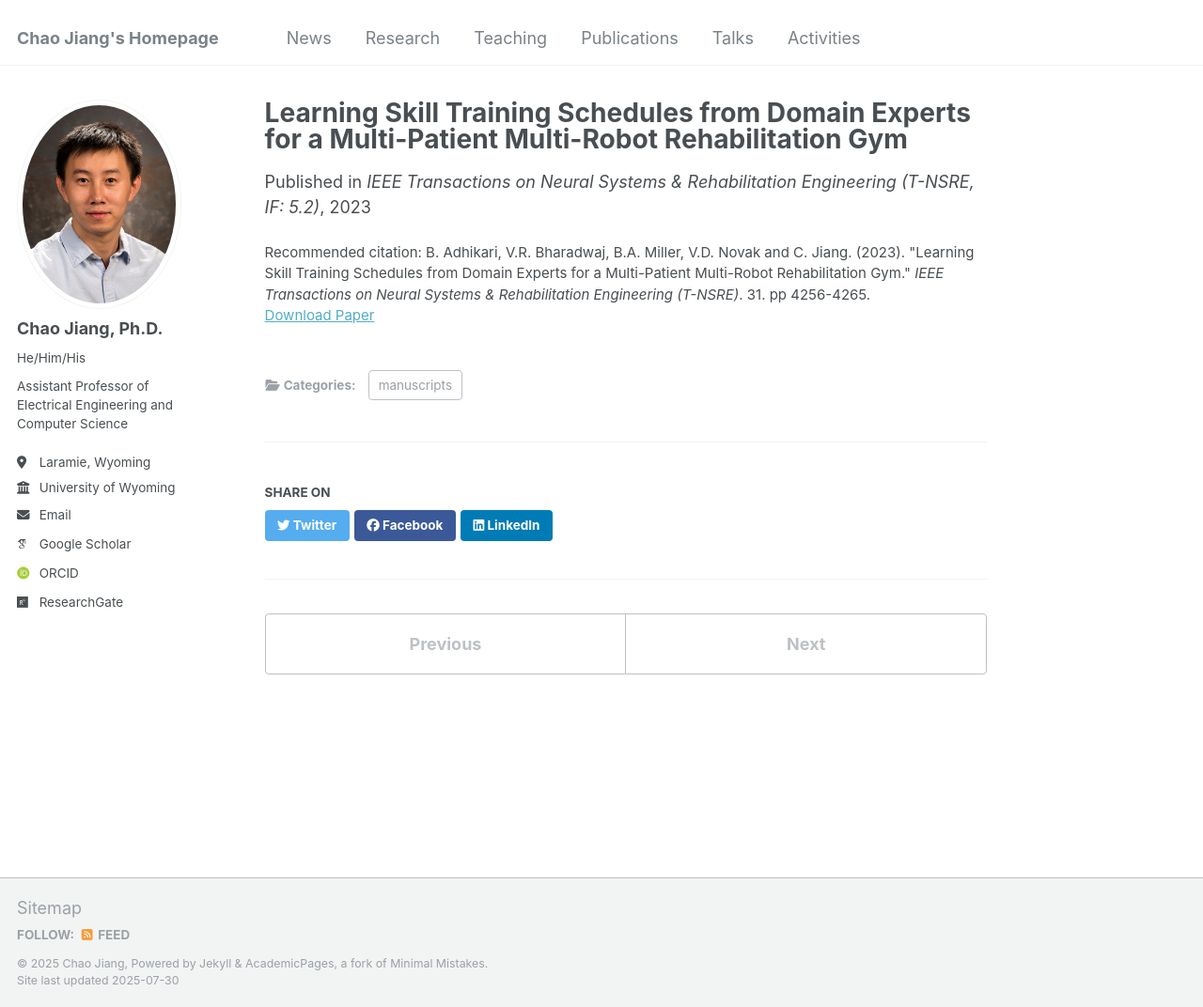
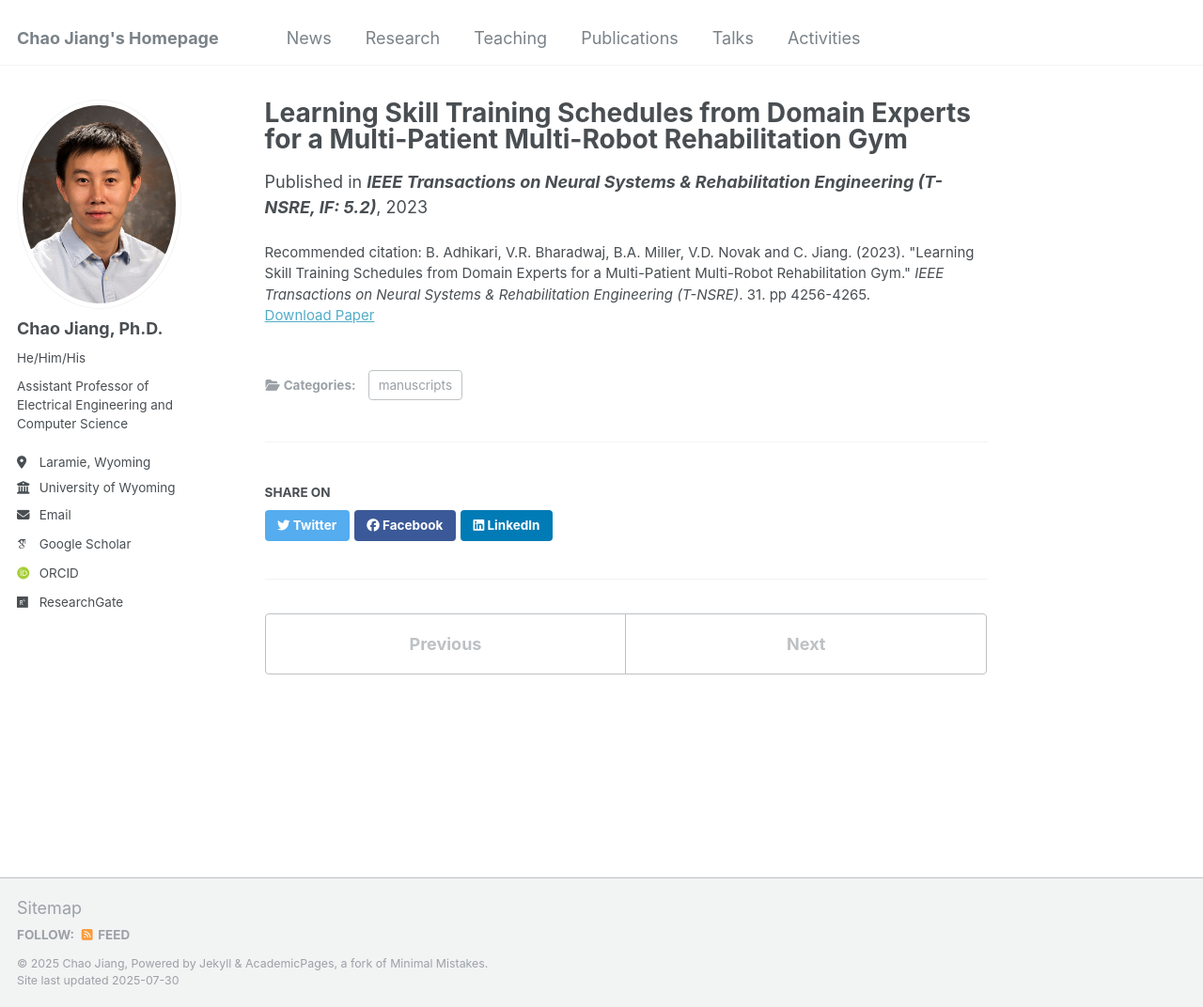
Before and after one commit to cjiang6/cjiang6.github.io, a Jekyll site: the page built from _publications/2023-10-23.md, in a window 1280 px wide and 1072 px high. Shown: the whole window at 94% size. Built offline with Jekyll 4.4.1, drawn with Linux system fonts in a browser that asks for light colours; some web fonts are replaced.

Commit message:
Update 2023-10-23.md

```diff
--- a/_publications/2023-10-23.md
+++ b/_publications/2023-10-23.md
@@ -5,7 +5,7 @@ category: manuscripts
 #permalink: /publication/2015-10-01-paper-title-number-3
 #excerpt: 'This paper is about the number 3. The number 4 is left for future work.'
 date: 2023-10-23
-venue: 'IEEE Transactions on Neural Systems & Rehabilitation Engineering (T-NSRE, IF: 5.2)'
+venue: '<b>IEEE Transactions on Neural Systems & Rehabilitation Engineering (T-NSRE, IF: 5.2)</b>'
 #slidesurl: 'http://academicpages.github.io/files/slides3.pdf'
 paperurl: 'https://ieeexplore.ieee.org/document/10290907'
 citation: 'B. Adhikari, V.R. Bharadwaj, B.A. Miller, V.D. Novak and C. Jiang. (2023). &quot;Learning Skill Training Schedules from Domain Experts for a Multi-Patient Multi-Robot Rehabilitation Gym.&quot; <i>IEEE Transactions on Neural Systems & Rehabilitation Engineering (T-NSRE)</i>. 31. pp 4256-4265.'
```
